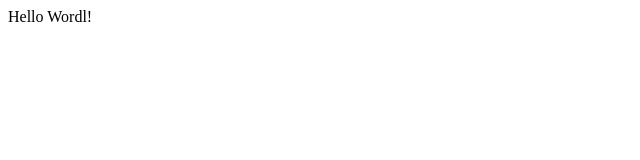
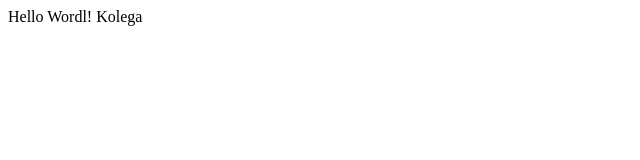
Before and after one commit to stolarzwojciech1/GitTutorial, a plain HTML site: page index.html in a window 1280 px wide. Shown: the full height of the page, 0-640 px from the left. Drawn offline with Linux system fonts and the light colour scheme.

Commit message:
zmiany_kolegi

```diff
--- a/index.html
+++ b/index.html
@@ -6,6 +6,6 @@
     <title>GitTutorial</title>
 </head>
 <body>
-    Hello Wordl!
+    Hello Wordl! Kolega
 </body>
 </html>
```
